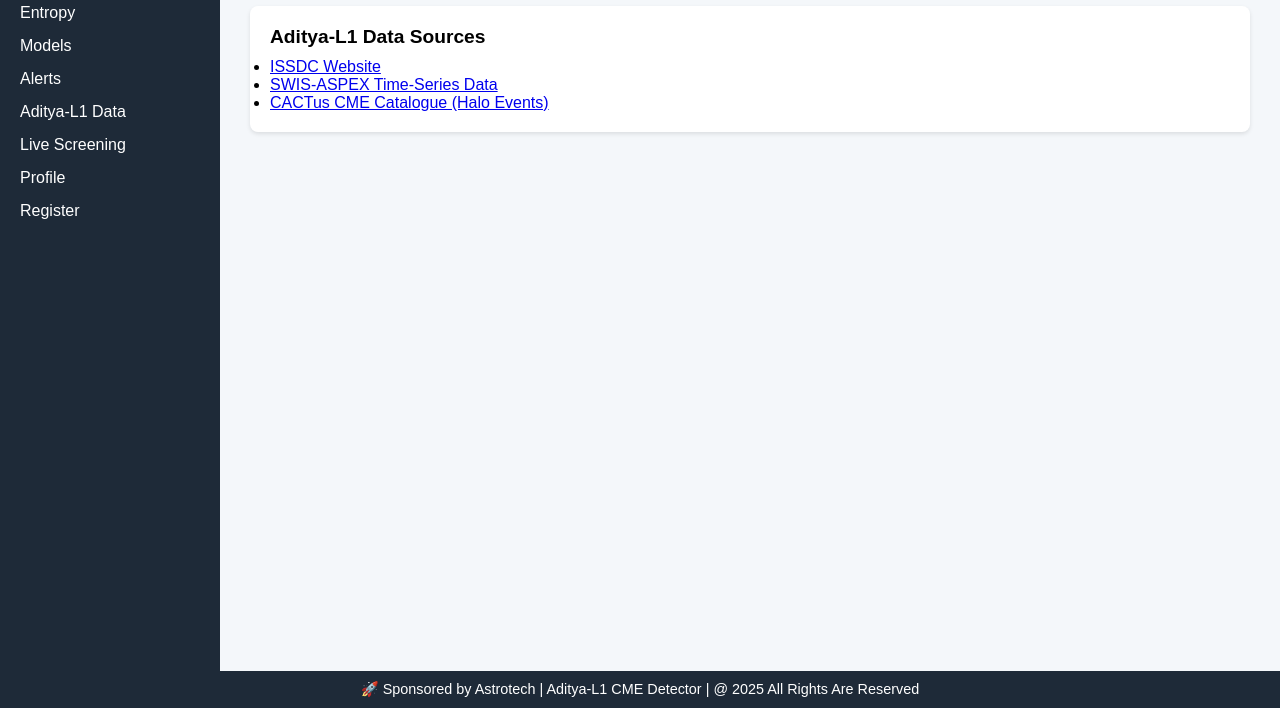
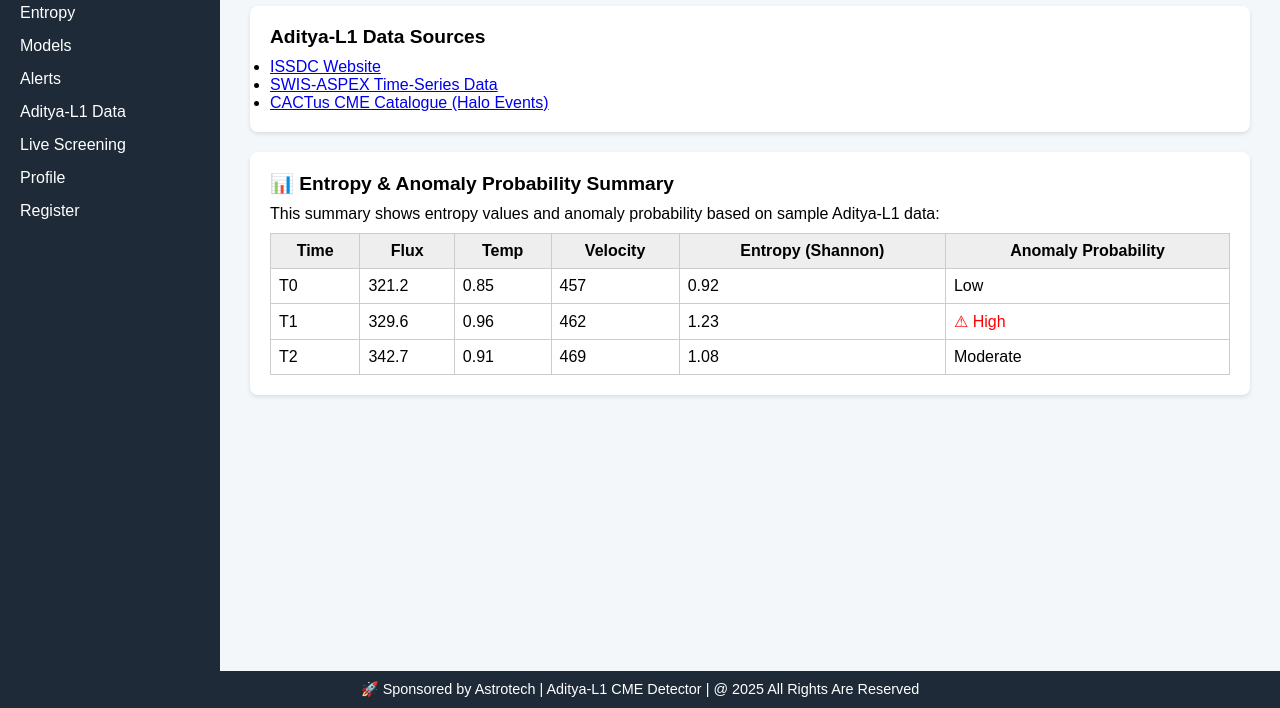
Before and after one commit to omrane109/isro_dash.github.io, a plain HTML site: page index.html in a window 1280 px wide. Both pictures are taken after a click on the link "Aditya‑L1 Data". Shown: the part 92-800 px from the top of the page. Drawn offline with nearby package versions, Linux system fonts and the light colour scheme.

Commit message:
index.html

```diff
--- a/index.html
+++ b/index.html
@@ -484,6 +484,49 @@
               </li>
             </ul>
           </div>
+          <div class="card">
+  <h2>📊 Entropy & Anomaly Probability Summary</h2>
+  <p>This summary shows entropy values and anomaly probability based on sample Aditya-L1 data:</p>
+
+  <table style="width: 100%; border-collapse: collapse; margin-top: 10px;">
+    <thead style="background: #eee;">
+      <tr>
+        <th style="padding: 8px; border: 1px solid #ccc;">Time</th>
+        <th style="padding: 8px; border: 1px solid #ccc;">Flux</th>
+        <th style="padding: 8px; border: 1px solid #ccc;">Temp</th>
+        <th style="padding: 8px; border: 1px solid #ccc;">Velocity</th>
+        <th style="padding: 8px; border: 1px solid #ccc;">Entropy (Shannon)</th>
+        <th style="padding: 8px; border: 1px solid #ccc;">Anomaly Probability</th>
+      </tr>
+    </thead>
+    <tbody>
+      <tr>
+        <td style="padding: 8px; border: 1px solid #ccc;">T0</td>
+        <td style="padding: 8px; border: 1px solid #ccc;">321.2</td>
+        <td style="padding: 8px; border: 1px solid #ccc;">0.85</td>
+        <td style="padding: 8px; border: 1px solid #ccc;">457</td>
+        <td style="padding: 8px; border: 1px solid #ccc;">0.92</td>
+        <td style="padding: 8px; border: 1px solid #ccc;">Low</td>
+      </tr>
+      <tr>
+        <td style="padding: 8px; border: 1px solid #ccc;">T1</td>
+        <td style="padding: 8px; border: 1px solid #ccc;">329.6</td>
+        <td style="padding: 8px; border: 1px solid #ccc;">0.96</td>
+        <td style="padding: 8px; border: 1px solid #ccc;">462</td>
+        <td style="padding: 8px; border: 1px solid #ccc;">1.23</td>
+        <td style="padding: 8px; border: 1px solid #ccc; color: red;">⚠ High</td>
+      </tr>
+      <tr>
+        <td style="padding: 8px; border: 1px solid #ccc;">T2</td>
+        <td style="padding: 8px; border: 1px solid #ccc;">342.7</td>
+        <td style="padding: 8px; border: 1px solid #ccc;">0.91</td>
+        <td style="padding: 8px; border: 1px solid #ccc;">469</td>
+        <td style="padding: 8px; border: 1px solid #ccc;">1.08</td>
+        <td style="padding: 8px; border: 1px solid #ccc;">Moderate</td>
+      </tr>
+    </tbody>
+  </table>
+</div>
         </div>
 
         <div id="live" class="section" style="display: none">
```
